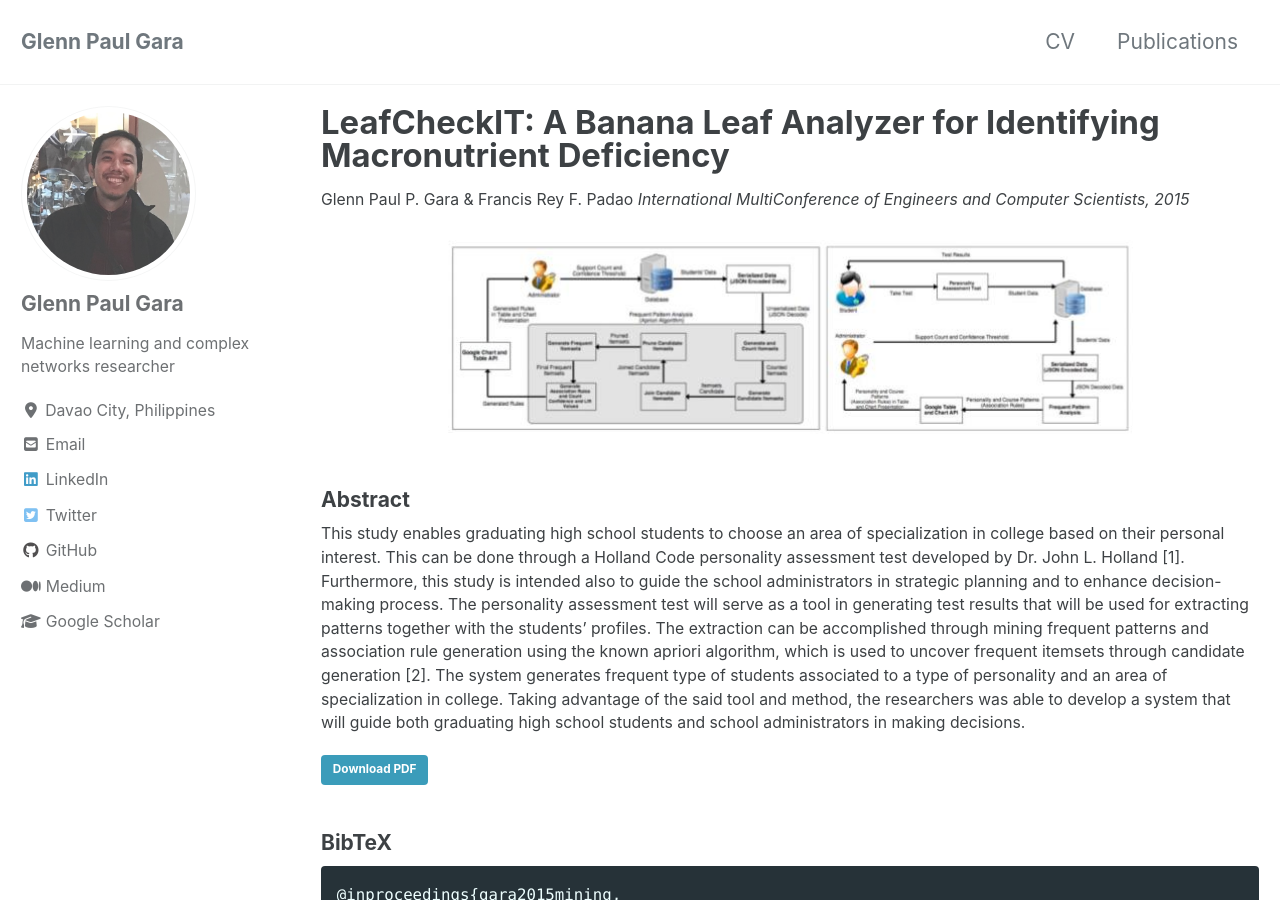
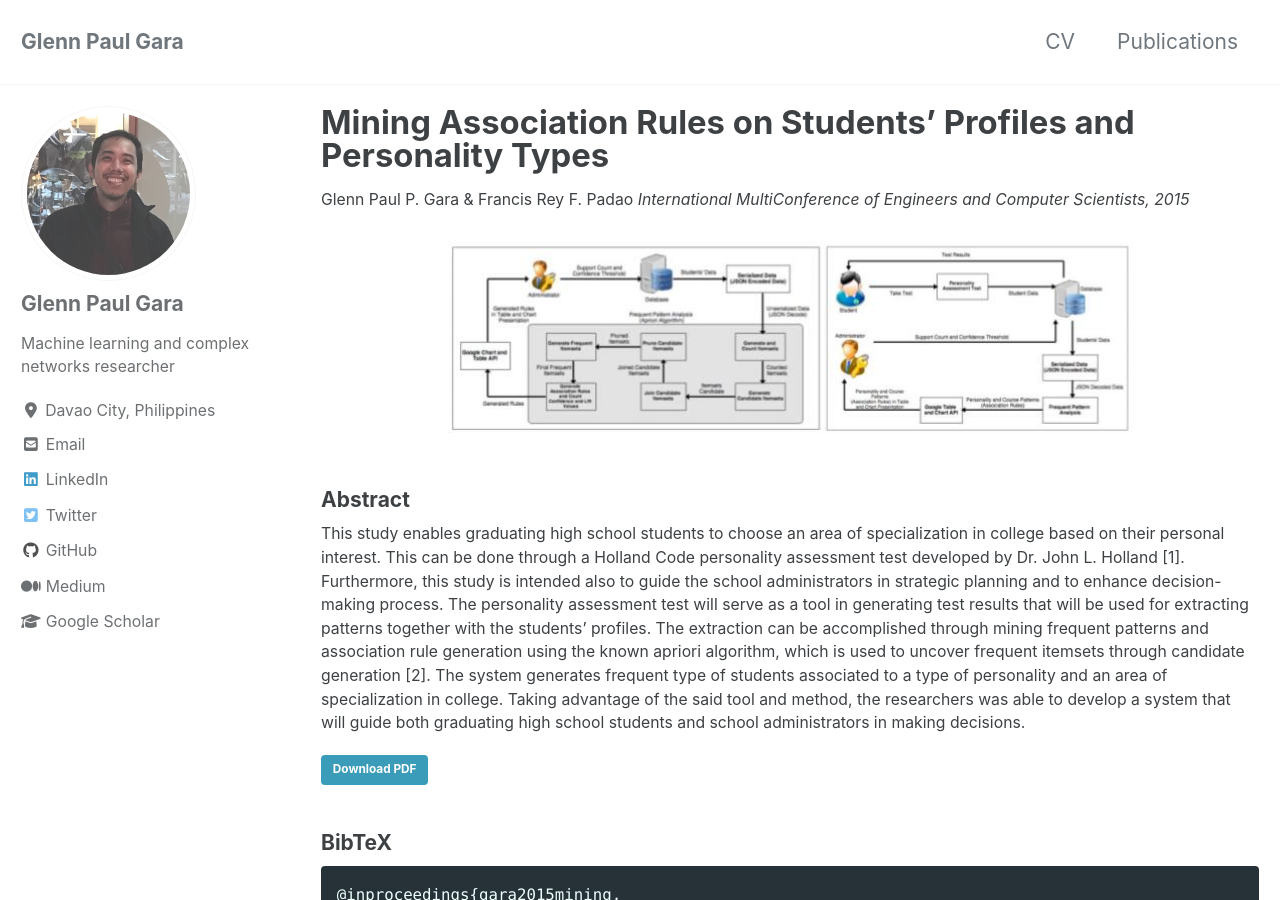
Before and after one commit to glenngara/glenngara.github.io, a Jekyll site: the page built from _pages/publications/mining-personality-types.md, in a window 1280 px wide and 900 px high. Built offline with Jekyll 4.4.1, drawn with Linux system fonts in a browser that asks for light colours; cached includes are drawn as plain includes; nearby versions of some CDN libraries.

Commit message:
Edited content

```diff
--- a/_pages/publications/mining-personality-types.md
+++ b/_pages/publications/mining-personality-types.md
@@ -1,7 +1,7 @@
 ---
 permalink: /publications/mining-personality-types/
 layout: single
-title: "LeafCheckIT: A Banana Leaf Analyzer for Identifying Macronutrient Deficiency"
+title: "Mining Association Rules on Students’ Profiles and Personality Types"
 author_profile: true
 classes: wide
 header:
```
